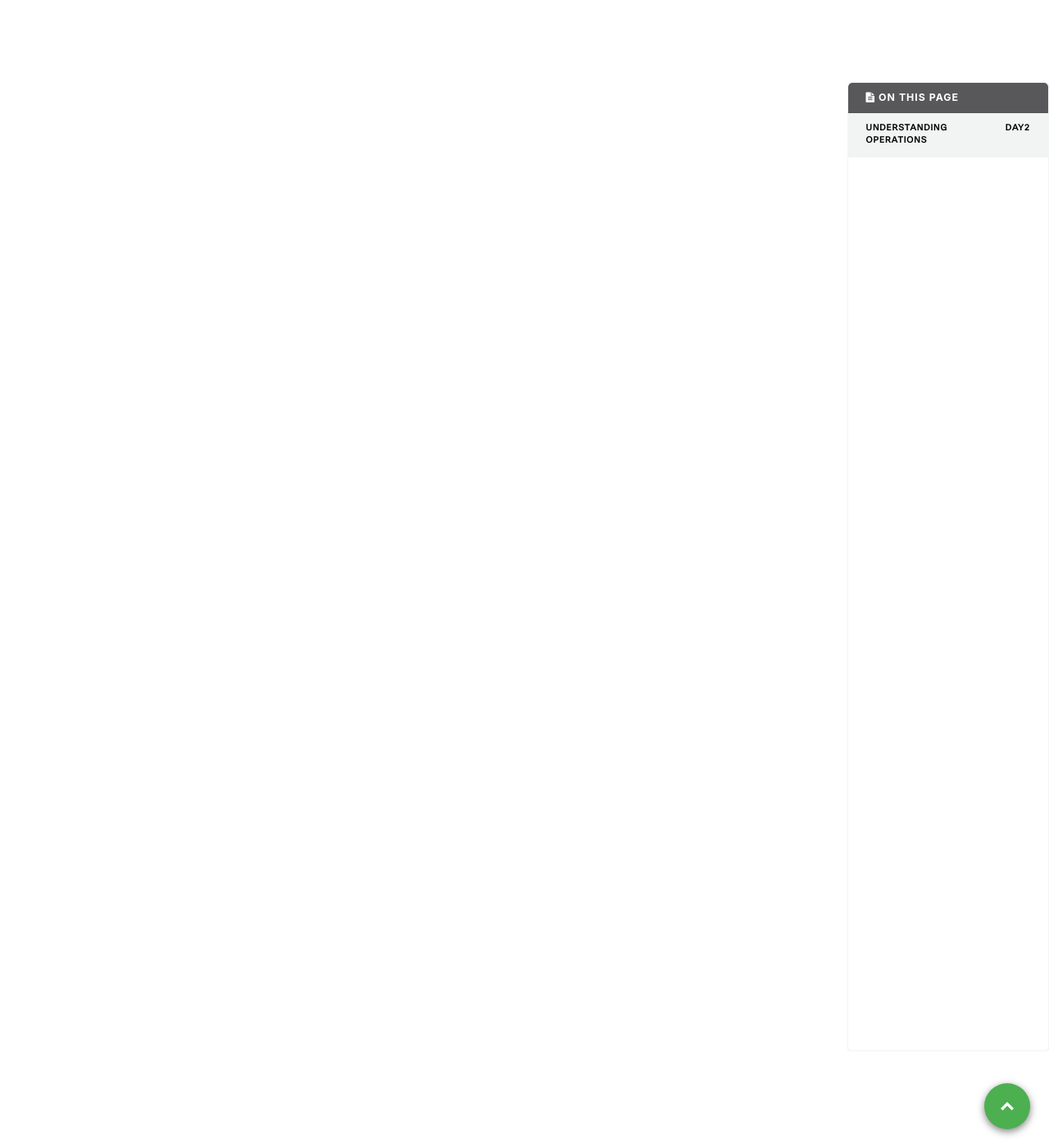
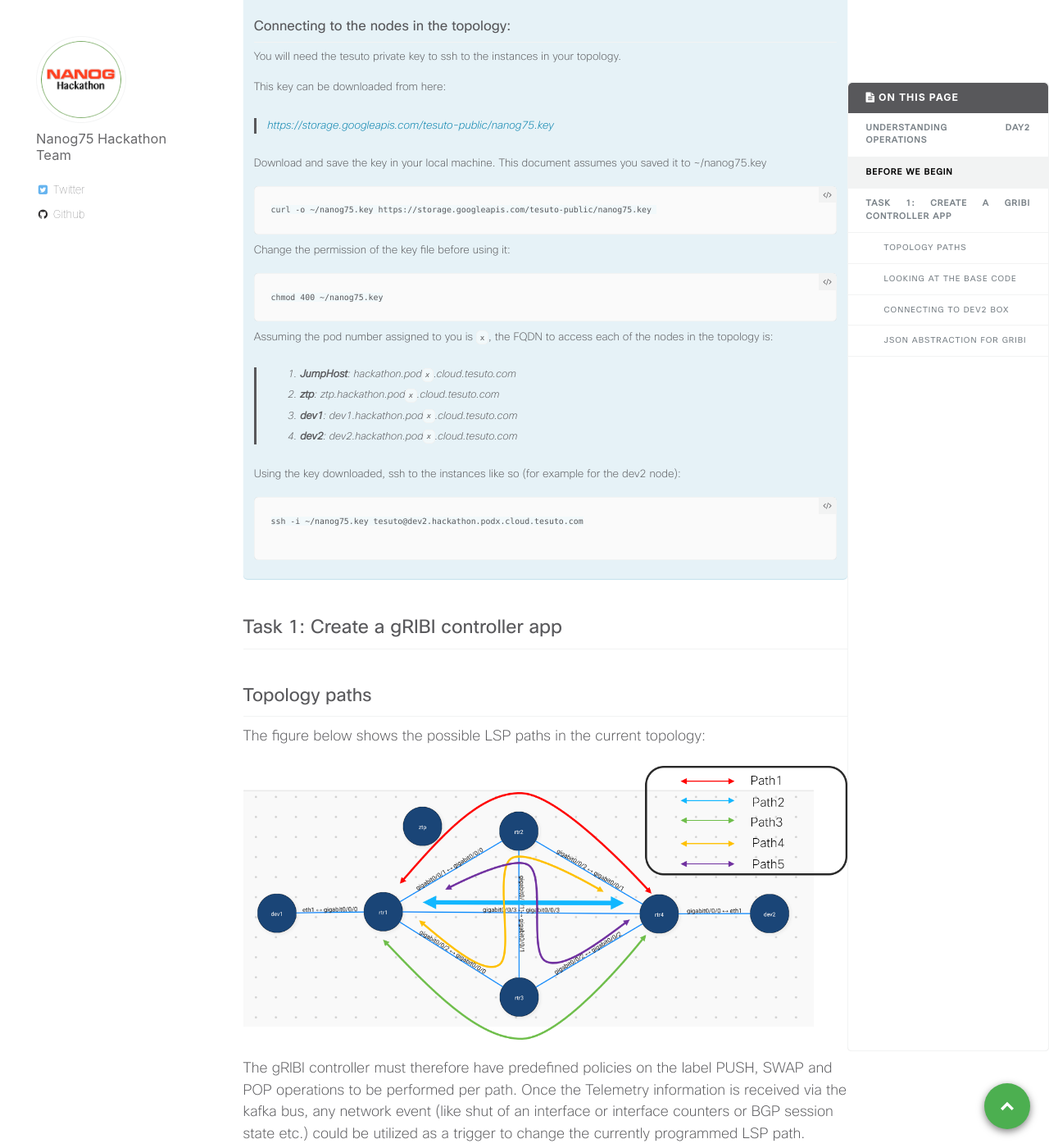
Before and after one commit to nanog75/hackathon, a Jekyll site: the page built from _day2/2019-02-17-traffic-engineering-controller-using-gribi.md, in a window 1280 px wide and 1400 px high, scrolled down 1656 px. Shown: the whole window at 82% size. Built offline with Jekyll 4.4.1, drawn with Linux system fonts in a browser that asks for light colours; some of the changed text lies outside the part shown.

Commit message:
Create 2019-02-17-traffic-engineering-controller-using-gribi.md

````diff
--- a/_day2/2019-02-17-traffic-engineering-controller-using-gribi.md
+++ b/_day2/2019-02-17-traffic-engineering-controller-using-gribi.md
@@ -35,3 +35,138 @@ The second scenario is what often leads to the need for low-level highly perform
 Openconfig's gRIBI API is one such api that aims to provide a standard inteface to the RIB and MPLS database of a router to enable manipulation of routes and Incoming Label Mapping (ILM) entries with high performance expectations.
 
 The API model (proto files) can be found here : < https://github.com/openconfig/gribi>
+
+
+
+## Before we Begin
+
+
+`rtr2` is exclusively for use by the Day0 group in your team. You will be able to incorporate the changes meant for rtr2 and test them only after the Day0 group successfully performs ZTP on rtr2. {: .notice--warning}
+
+Make sure you have access to a Pod based on the pod number assigned to you.
+The instructions to connect to your pod can be found here:
+
+>[Connect to your pod]({{ base_path }}/assets/NANOG75_Hackathon_Lab_Info.pdf)
+
+
+The topology for the hack is shown below:
+
+![]({{ base_path }}/images/topology_nanog75.png)
+
+
+{% capture "connect_text" %}
+### Connecting to the nodes in the topology:
+
+You will need the tesuto private key to ssh to the instances in your topology.
+
+This key can be downloaded from here:
+><https://storage.googleapis.com/tesuto-public/nanog75.key>
+
+Download and save the key in your local machine. This document assumes you saved it to ~/nanog75.key
+
+```
+curl -o ~/nanog75.key https://storage.googleapis.com/tesuto-public/nanog75.key
+```
+
+Change the permission of the key file before using it:
+
+```
+chmod 400 ~/nanog75.key
+```
+
+
+Assuming the pod number assigned to you is `x`, the FQDN to access each of the nodes in the topology is:
+
+> 1. **JumpHost**:     hackathon.pod`x`.cloud.tesuto.com
+> 2. **ztp**:          ztp.hackathon.pod`x`.cloud.tesuto.com
+> 3. **dev1**:         dev1.hackathon.pod`x`.cloud.tesuto.com
+> 4. **dev2**:         dev2.hackathon.pod`x`.cloud.tesuto.com
+
+Using the key downloaded, ssh to the instances like so (for example for the dev2 node):
+
+```
+ssh -i ~/nanog75.key tesuto@dev2.hackathon.podx.cloud.tesuto.com
+
+```
+{% endcapture %}
+
+
+<div class="notice--info">
+  {{ connect_text | markdownify }}
+ </div>
+
+
+
+
+
+## Task 1: Create a gRIBI controller app
+
+
+
+### Topology paths
+
+The figure below shows the possible LSP paths in the current topology:
+
+![lsp_paths.png]({{site.baseurl}}/images/lsp_paths.png)
+
+
+The gRIBI controller must therefore have predefined policies on the label PUSH, SWAP and POP operations to be performed per path.
+Once the Telemetry information is received via the kafka bus, any network event (like shut of an interface or interface counters or BGP session state etc.) could be utilized as a trigger to change the currently programmed LSP path.
+
+
+
+### Looking at the Base code
+
+
+### Connecting to dev2 box
+
+
+```
+AKSHSHAR-M-33WP:~ akshshar$ ssh -i ~/nanog75.key tesuto@dev2.hackathon.pod0.cloud.tesuto.com
+Warning: the ECDSA host key for 'dev2.hackathon.pod0.cloud.tesuto.com' differs from the key for the IP address '35.230.50.124'
+Offending key for IP in /Users/akshshar/.ssh/known_hosts:2
+Matching host key in /Users/akshshar/.ssh/known_hosts:9
+Are you sure you want to continue connecting (yes/no)? yes
+Welcome to Ubuntu 18.04.1 LTS (GNU/Linux 4.15.0-45-generic x86_64)
+
+ * Documentation:  https://help.ubuntu.com
+ * Management:     https://landscape.canonical.com
+ * Support:        https://ubuntu.com/advantage
+
+  System information as of Sun Feb 17 14:10:02 UTC 2019
+
+  System load:  0.07              Users logged in:        0
+  Usage of /:   9.7% of 21.35GB   IP address for ens3:    100.96.0.24
+  Memory usage: 3%                IP address for ens4:    10.8.1.20
+  Swap usage:   0%                IP address for docker0: 172.17.0.1
+  Processes:    110
+
+ * 'snap info' now shows the freshness of each channel.
+   Try 'snap info microk8s' for all the latest goodness.
+
+
+  Get cloud support with Ubuntu Advantage Cloud Guest:
+    http://www.ubuntu.com/business/services/cloud
+
+ * Canonical Livepatch is available for installation.
+   - Reduce system reboots and improve kernel security. Activate at:
+     https://ubuntu.com/livepatch
+
+7 packages can be updated.
+0 updates are security updates.
+
+
+Last login: Sun Feb 17 14:09:48 2019 from 128.107.241.176
+tesuto@dev2:~$
+
+```
+
+
+### JSON abstraction for gRIBI
+
+
+To save some time in the creation of gRIBI app, we have already coded up a gRPC client that talks to the gRIBI API exposed by IOS-XR.
+
+Further, we have abstracted out the individual pieces of the API into a JSON representation so that creation of a new LSP path is simply equivalent to creating a new json file.
+
+To view
````
